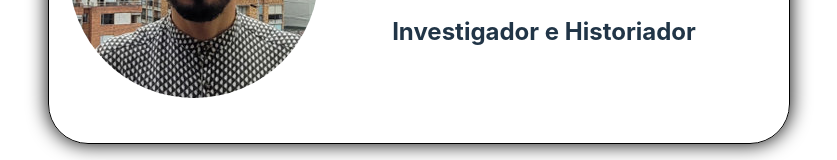
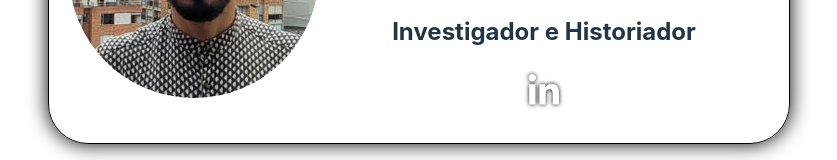
Before and after one commit to luisFPM97/provicional, a React (Vite) app: page / in a window 1280 px wide. Shown: the part 360-520 px from the top of the page, without its empty margins (221-1058 px from the left). Built offline with nearby package versions, Linux system fonts and the light colour scheme.

Commit message:
Update App.css

```diff
--- a/src/App.css
+++ b/src/App.css
@@ -72,6 +72,7 @@
       i{
         font-size: 40px;
         color: white;
+        filter: drop-shadow(0 0 2px black);
       }
     }
   }
```
